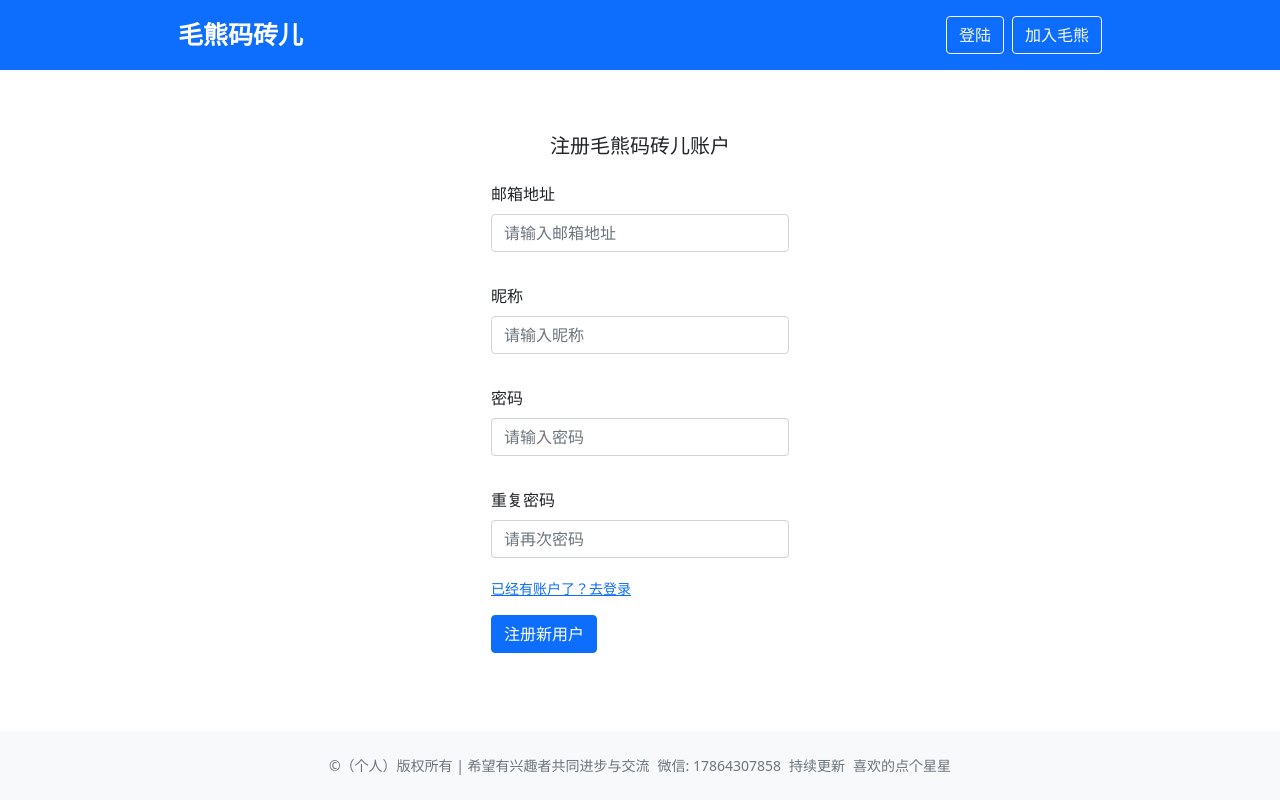
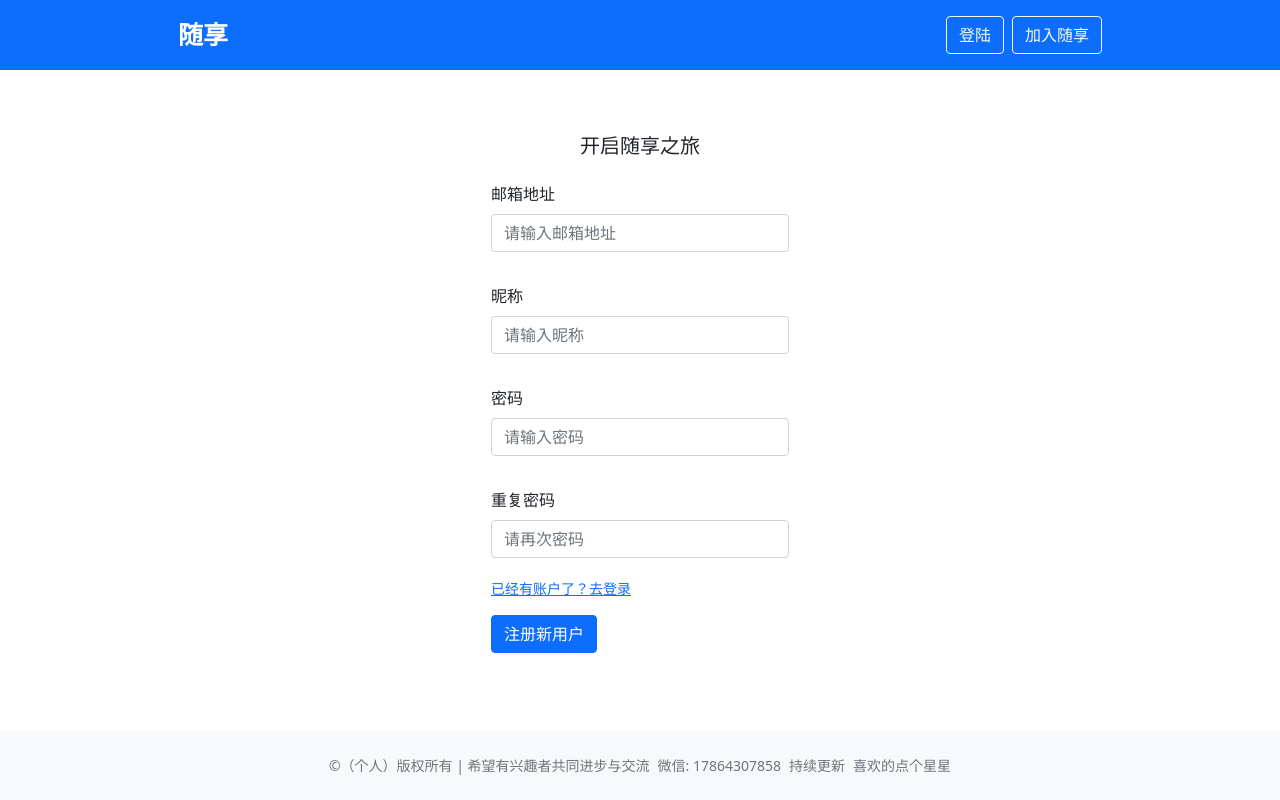
Before and after one commit to Hjyperfect/Hjyperfect-vue-next-articles, a Vue app: page /signup in a window 1280 px wide. Built offline with nearby package versions, Linux system fonts and the light colour scheme.

Commit message:
title update second

```diff
--- a/src/components/ColumnList.vue
+++ b/src/components/ColumnList.vue
@@ -6,7 +6,7 @@
         <img :src="column.avatar && column.avatar.fitUrl" :alt="column.title" class="rounded-circle border border-light my-3">
         <h5 class="card-title text-truncate">{{column.title}}</h5>
         <p class="card-text text-left description text-secondary">{{column.description}}</p>
-        <router-link :to="`/column/${column._id}`" class="btn btn-outline-primary">进入码砖</router-link>
+        <router-link :to="`/column/${column._id}`" class="btn btn-outline-primary">进入随享</router-link>
       </div>
     </div>
   </div>
--- a/src/components/GlobalHeader.vue
+++ b/src/components/GlobalHeader.vue
@@ -2,14 +2,14 @@
 <nav class="navbar-dark bg-primary justify-content-between mb-4 px-4">
   <div class="w-75 mx-auto navbar">
     <div class="header_container">
-      <router-link class="navbar-brand" to="/">毛熊码砖儿</router-link>
+      <router-link class="navbar-brand" to="/">随享</router-link>
     </div>
     <ul v-if="!user.isLogin" class="list-inline mb-0">
       <li class="list-inline-item">
         <router-link to="/login" class="btn btn-outline-light my-2">登陆</router-link>
       </li>
       <li class="list-inline-item">
-        <router-link to="/signup" class="btn btn-outline-light my-2">加入毛熊</router-link>
+        <router-link to="/signup" class="btn btn-outline-light my-2">加入随享</router-link>
       </li>
     </ul>
     <ul v-else class="list-inline mb-0">
--- a/src/views/Login.vue
+++ b/src/views/Login.vue
@@ -1,6 +1,6 @@
 <template>
 <div class="login-page mx-auto p-3 w-330">
-  <h5 class="my-4 text-center">登录码砖</h5>
+  <h5 class="my-4 text-center">登录随享</h5>
   <validate-form @form-submit="onFormSubmit">
     <div class="mb-3">
       <label class="form-label">邮箱地址</label>
--- a/src/views/Signup.vue
+++ b/src/views/Signup.vue
@@ -1,6 +1,6 @@
 <template>
 <div class="signup-page mx-auto p-3 w-330">
-  <h5 class="my-4 text-center">注册毛熊码砖儿账户</h5>
+  <h5 class="my-4 text-center">开启随享之旅</h5>
   <validate-form @form-submit="onFormSubmit">
     <div class="mb-3">
       <label class="form-label">邮箱地址</label>
```
